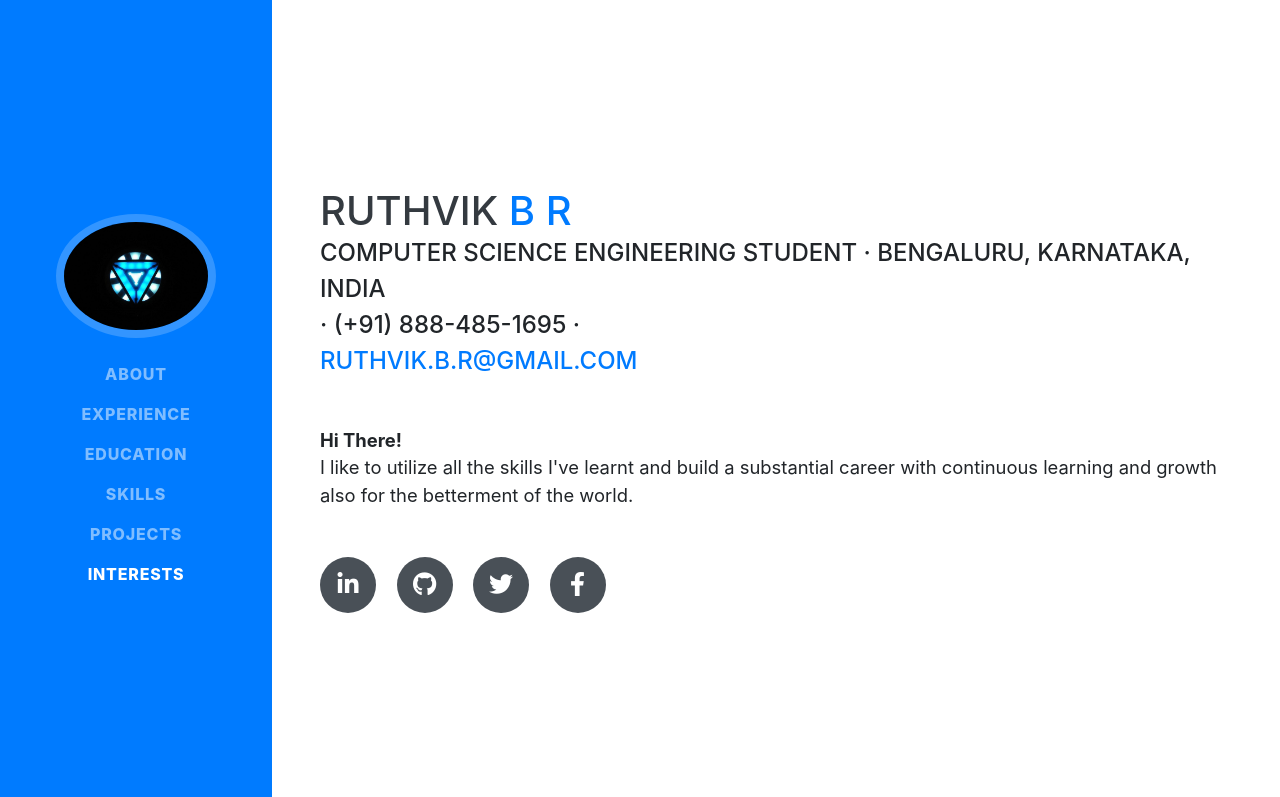
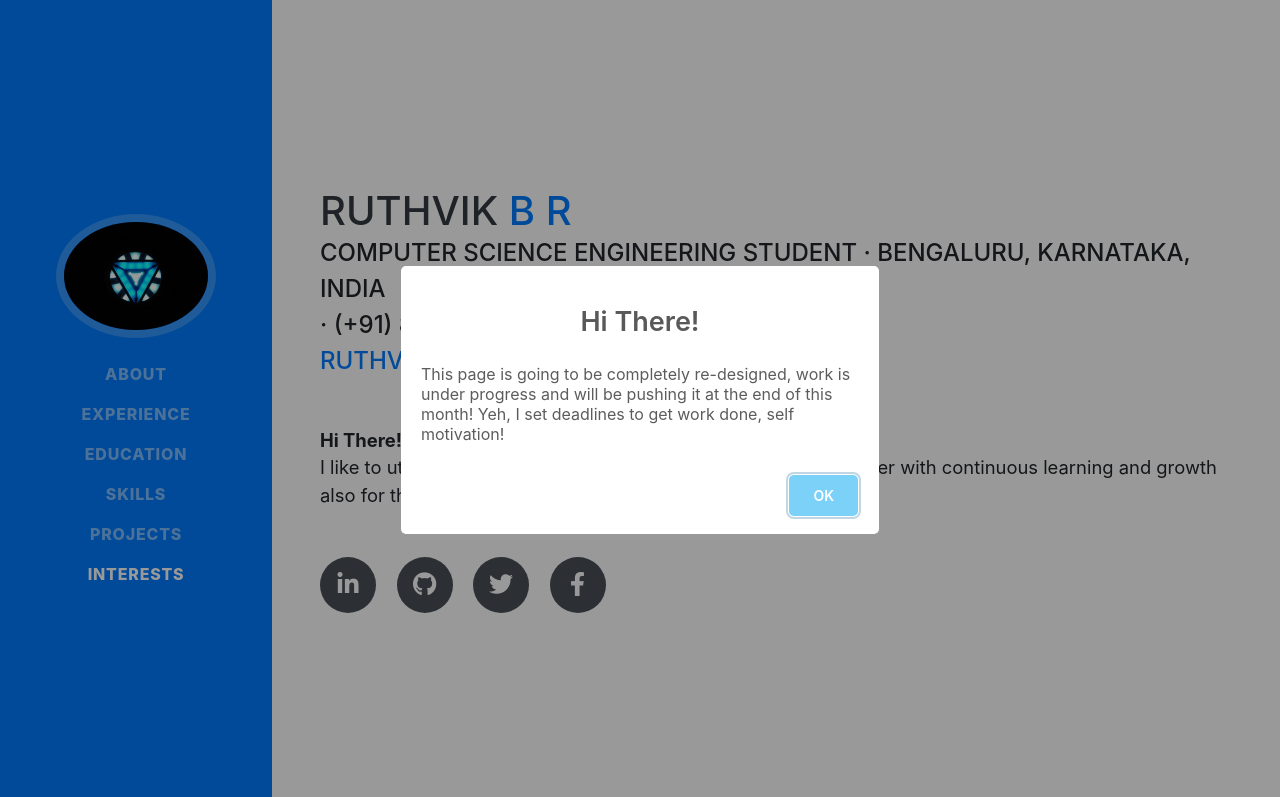
Before and after one commit to git-ruthvik/git-ruthvik.github.io, a website with bundled scripts: page index.html in a window 1280 px wide. Shown: the top 797 px of the page. Built offline with nearby package versions, Linux system fonts and the light colour scheme; a web font is replaced by a local one.

Commit message:
Fixed pop-up message bug

```diff
--- a/index.html
+++ b/index.html
@@ -334,7 +334,8 @@
   <script src="vendor/jquery-easing/jquery.easing.min.js"></script>
 
   <script src="js/resume.min.js"></script>
-   <script src="js/message.js"></script>
+  <script src="js/sweetalert.min.js"></script>
+  <script src="js/message.js"></script>
 
 </body>
 
```
